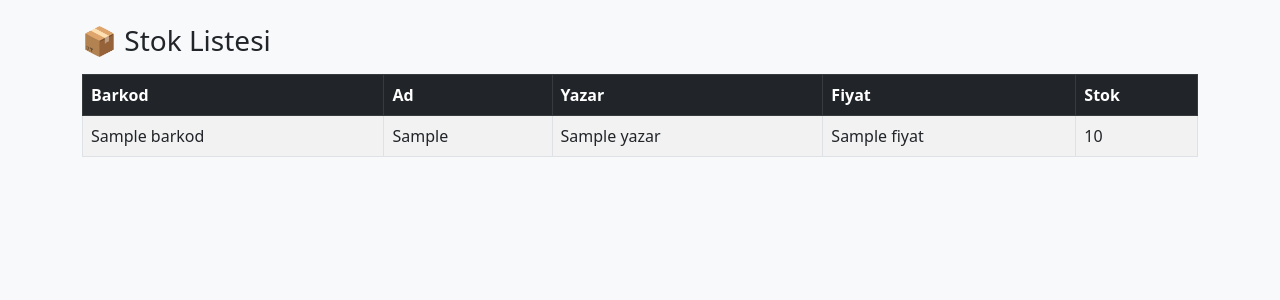
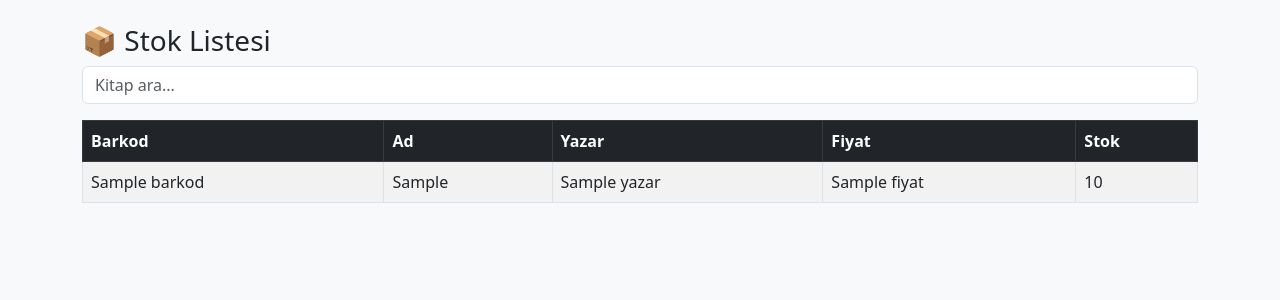
Before and after one commit to hasankucukali/kitap_sistem, a Flask app: page /stok in a window 1280 px wide. Shown: the part 54-354 px from the top of the page. Run offline with Flask 3, Linux system fonts and the light colour scheme; a database or web service that is not in the repository returns one stand-in record (values such as "Sample title"); some libraries are stand-ins or nearby versions.

Commit message:
stok.html

```diff
--- a/templates/stok.html
+++ b/templates/stok.html
@@ -42,7 +42,9 @@
 </tr>
 {% endfor %}
 </tbody>
-
+<form method="get" class="mb-3">
+    <input type="text" name="q" class="form-control" placeholder="Kitap ara...">
+</form>
 </table>
 
 </div>
```
